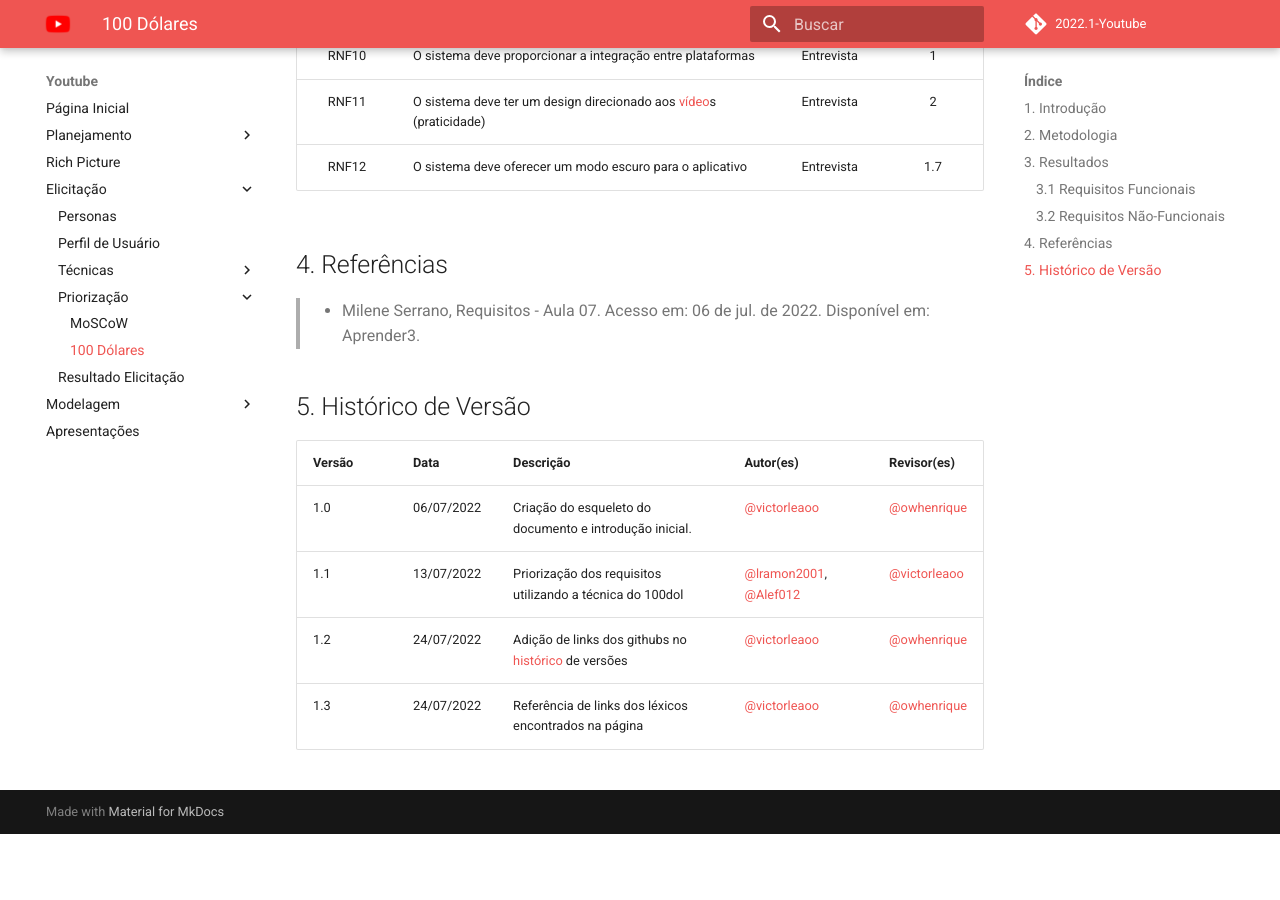
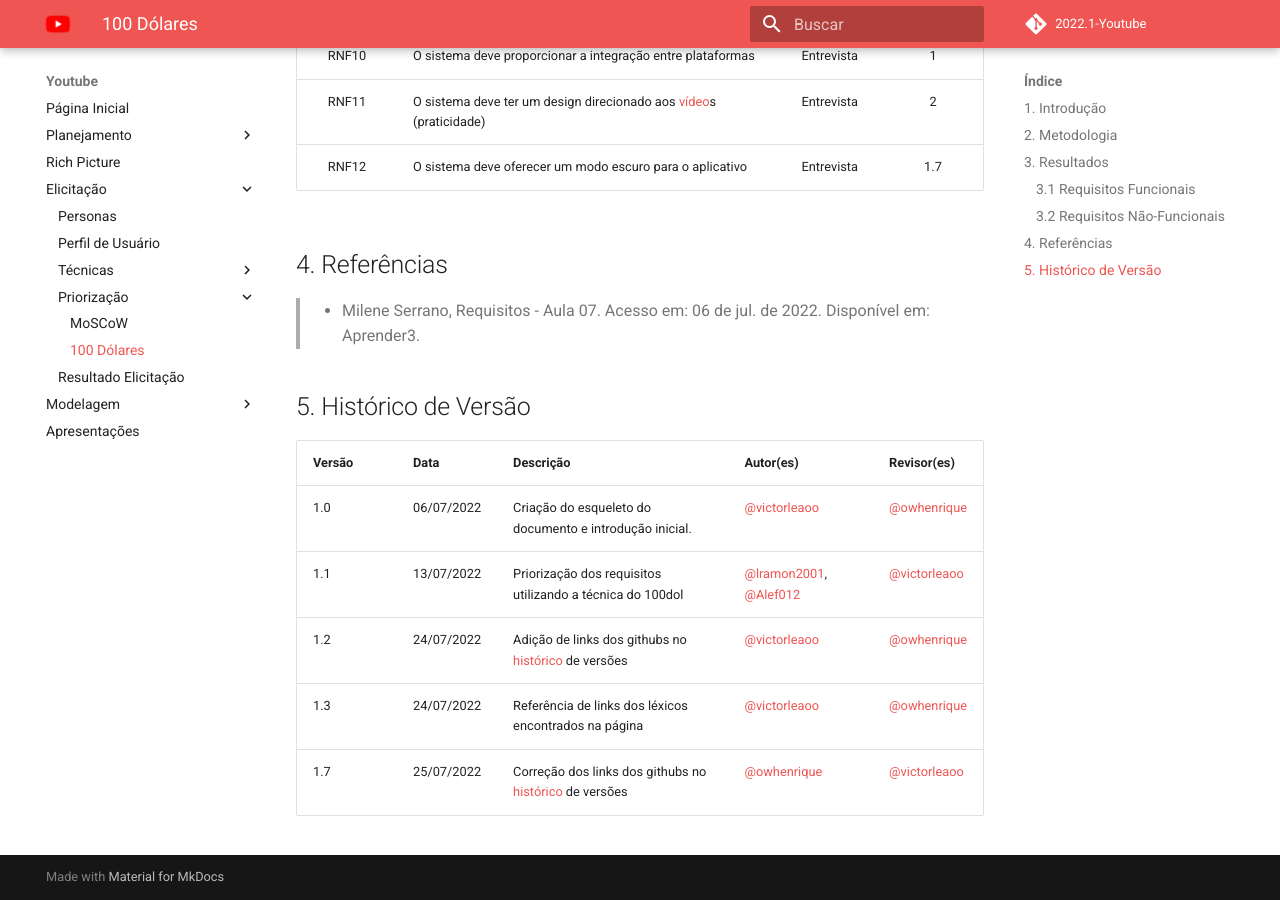
Before and after one commit to Requisitos-de-Software/2022.1-Youtube, an MkDocs documentation site: the page built from docs/elicitacao/priorizacao/100dol.md, in a window 1280 px wide and 900 px high, scrolled down 6377 px. Built offline with MkDocs 1.6.1 and Material for MkDocs 9.7.7, drawn with Linux system fonts in a browser that asks for light colours; comment, search, counter and statistics services are not loaded; before the commit the page ends 7211 px from its top, so only the background shows below that.

Commit message:
Correcao links 100dol

```diff
--- a/docs/elicitacao/priorizacao/100dol.md
+++ b/docs/elicitacao/priorizacao/100dol.md
@@ -114,7 +114,8 @@ A partir disso, um integrante do grupo (Lucas Ramon) se reuniu com um [usuário]
 ## 5. Histórico de Versão
 | Versão | Data | Descrição | Autor(es) | Revisor(es) |
 | ------ | ---- | --------- | --------- | ----------- |
-| 1.0    | 06/07/2022 | Criação do esqueleto do documento e introdução inicial. | <a href="https://github.com/victorleaoo">@victorleaoo</a> | <a href="https://github.com/owhenrique">@owhenrique</a> |
-| 1.1    | 13/07/2022 | Priorização dos requisitos utilizando a técnica do 100dol | <a href="https://github.com/lramon2001">@lramon2001</a>, <a href="https://github.com/Alef012">@Alef012</a> | <a href="https://github.com/victorleaoo">@victorleaoo</a> |
-| 1.2    | 24/07/2022 | Adição de links dos githubs no [histórico](https://requisitos-de-software.github.io/2022.1-Youtube/modelagem/lexicos/objeto/#historico) de versões | <a href="https://github.com/victorleaoo">@victorleaoo</a> | <a href="https://github.com/owhenrique">@owhenrique</a> |
-| 1.3    | 24/07/2022 | Referência de links dos léxicos encontrados na página | <a href="https://github.com/victorleaoo">@victorleaoo</a> | <a href="https://github.com/owhenrique">@owhenrique</a> |
+| 1.0    | 06/07/2022 | Criação do esqueleto do documento e introdução inicial. | <a href="https://github.com/victorleaoo" target="_blank">@victorleaoo</a> | <a href="https://github.com/owhenrique" target="_blank">@owhenrique</a> |
+| 1.1    | 13/07/2022 | Priorização dos requisitos utilizando a técnica do 100dol | <a href="https://github.com/lramon2001" target="_blank">@lramon2001</a>, <a href="https://github.com/Alef012" target="_blank">@Alef012</a> | <a href="https://github.com/victorleaoo" target="_blank">@victorleaoo</a> |
+| 1.2    | 24/07/2022 | Adição de links dos githubs no <a href="https://requisitos-de-software.github.io/2022.1-Youtube/modelagem/lexicos/objeto/#historico" target="_blank">histórico</a> de versões| <a href="https://github.com/victorleaoo" target="_blank">@victorleaoo</a> | <a href="https://github.com/owhenrique" target="_blank">@owhenrique</a> |
+| 1.3    | 24/07/2022 | Referência de links dos léxicos encontrados na página | <a href="https://github.com/victorleaoo" target="_blank">@victorleaoo</a> | <a href="https://github.com/owhenrique" target="_blank">@owhenrique</a> |
+| 1.7    | 25/07/2022 | Correção dos links dos githubs no <a href="https://requisitos-de-software.github.io/2022.1-Youtube/modelagem/lexicos/objeto/#historico" target="_blank">histórico</a> de versões|  <a href="https://github.com/owhenrique" target="_blank">@owhenrique</a> | <a href="https://github.com/victorleaoo" target="_blank">@victorleaoo</a> |
```
